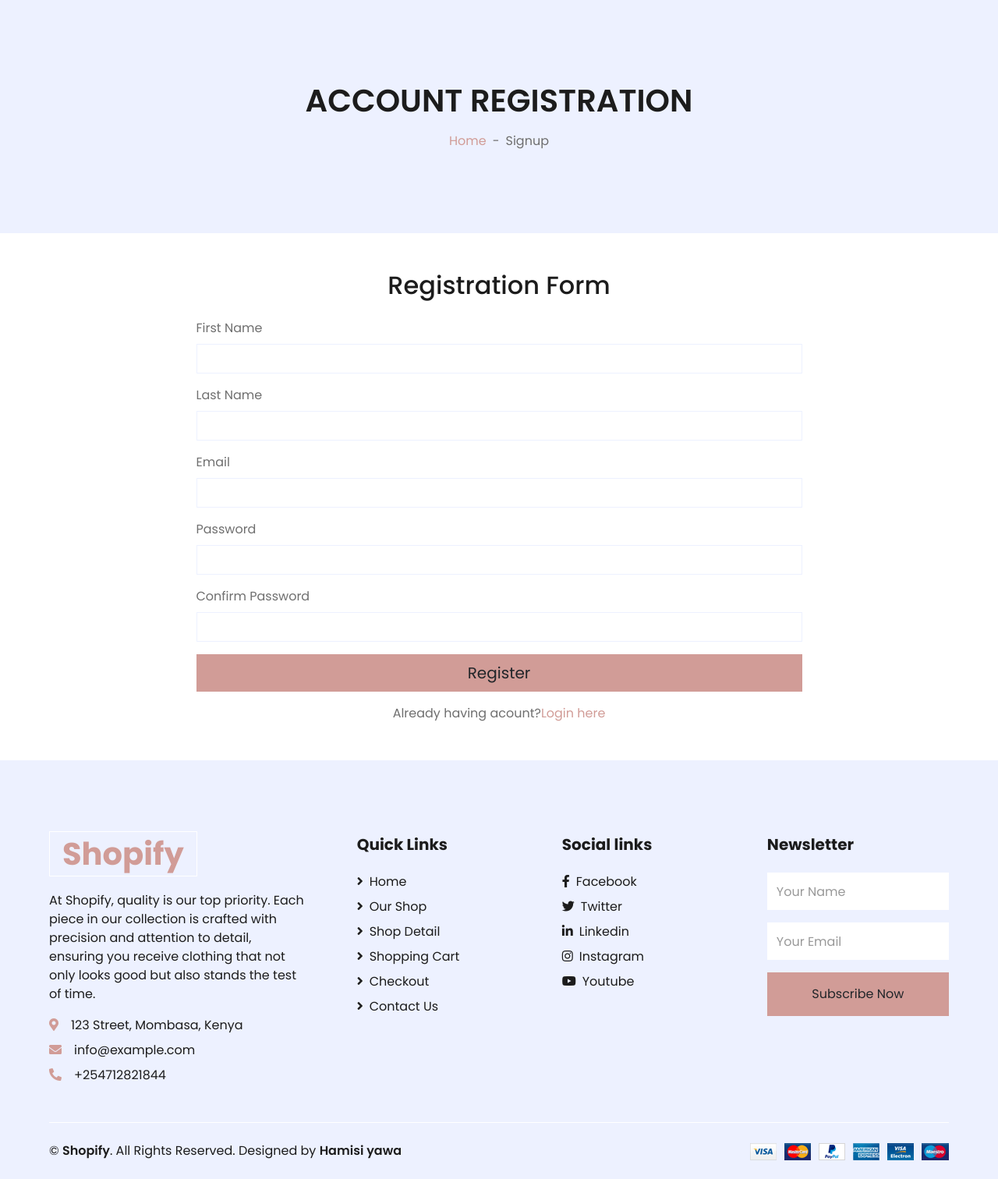
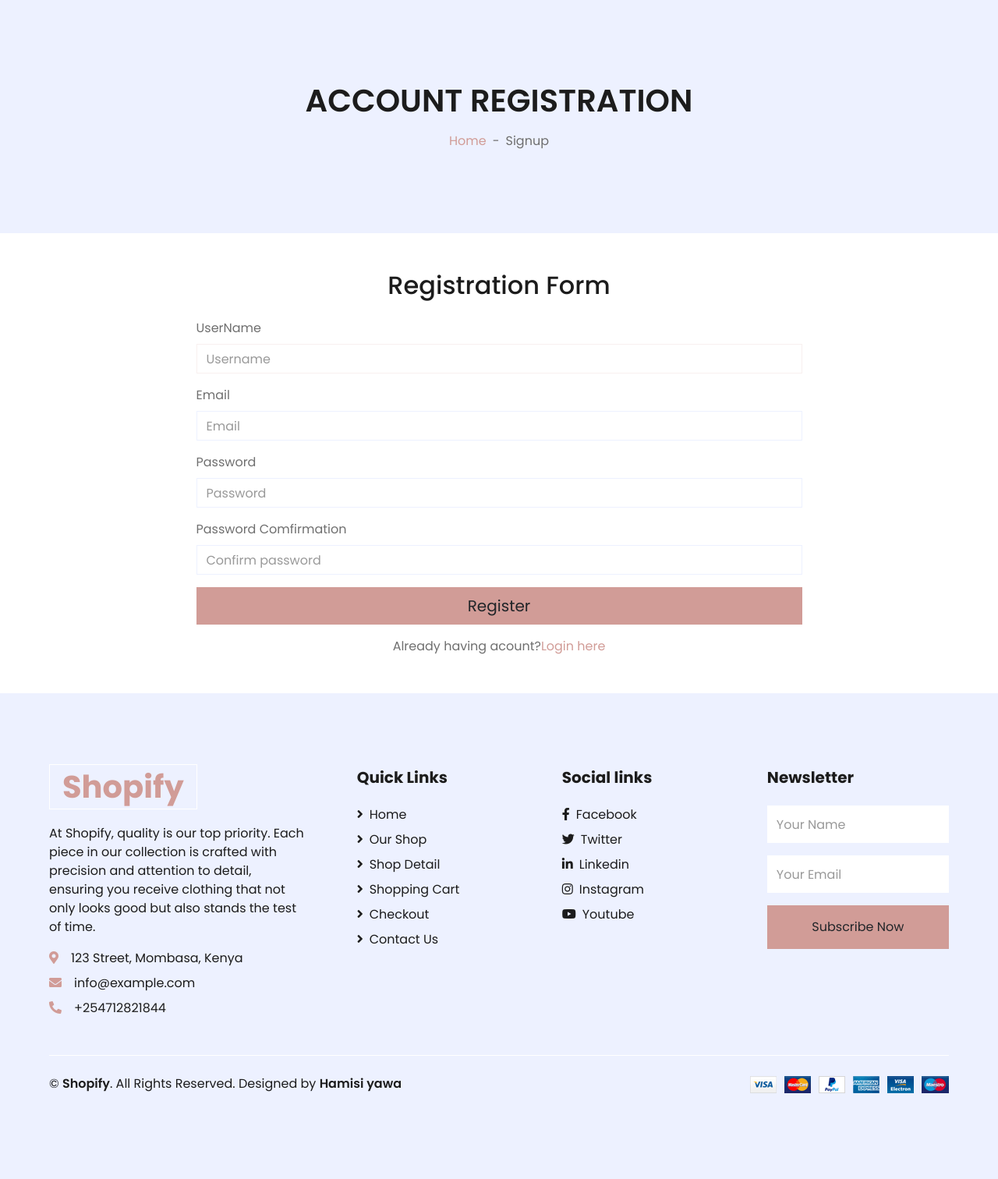
Before and after one commit to hamisiyawa/ecom, a Django app: page /register/ in a window 1280 px wide. Shown: the part 192-1704 px from the top of the page at 78% size. After the commit the page ends 1594 px from the top, so only its background shows below. Run offline with Django 3.2, Linux system fonts and the light colour scheme; data comes from the database, SQL or seed files in the repository; both versions use the stored data as it was after the commit; some libraries are stand-ins or nearby versions.

Commit message:
seventh commit

```diff
--- /dev/null
+++ b/shopify/forms.py
@@ -0,0 +1,10 @@
+from django.forms import ModelForm
+from django.contrib.auth.forms import UserCreationForm
+from django.contrib.auth.models import User
+from django import forms
+
+
+class CreateUserForm(UserCreationForm):
+    class Meta:
+        model = User
+        fields = ['username', 'email', 'password1', 'password2']
--- a/shopify/templates/index.html
+++ b/shopify/templates/index.html
@@ -124,7 +124,7 @@
               >
                 <h6 class="text-truncate mb-3">{{ product.product_title }}</h6>
                 <div class="d-flex justify-content-center">
-                  <h6>${{ product.price|floatformat:2 }}</h6>
+                  <h6>Ksh.{{ product.price|floatformat:2 }}</h6>
                 </div>
               </div>
               <div
--- a/shopify/templates/register.html
+++ b/shopify/templates/register.html
@@ -17,31 +17,46 @@
 <!-- Page Header End -->
     <div class="container">
         <h2 class="text-center mb-4">Registration Form</h2>
-        <form style="width: 70%; margin: auto;">
+        <form style="width: 70%; margin: auto;" method="POST" action="">
+            {% csrf_token %}
             <div class="mb-3">
-                <label for="firstName" class="form-label">First Name</label>
-                <input type="text" class="form-control" id="firstName" name="firstname" required>
-            </div>
-            <div class="mb-3">
-                <label for="lastName" class="form-label">Last Name</label>
-                <input type="text" class="form-control" id="lastName" name="lastname" required>
+                <label for="UserName" class="form-label">UserName</label>
+                {{ form.username }}
             </div>
             <div class="mb-3">
                 <label for="email" class="form-label">Email</label>
-                <input type="email" class="form-control" id="email" name="email" required>
+                {{ form.email }}
             </div>
             <div class="mb-3">
                 <label for="password" class="form-label">Password</label>
-                <input type="password" class="form-control" id="password" name="password1" required>
+                {{ form.password1 }}
             </div>
             <div class="mb-3">
-                <label for="confirmPassword" class="form-label">Confirm Password</label>
-                <input type="password" class="form-control" id="confirmPassword" name="password2" required>
+                <label for="password" class="form-label">Password Comfirmation</label>
+                {{ form.password2 }}
             </div>
+
             <button type="submit" class="btn btn-lg btn-block btn-primary mb-3">Register</button>
             <p class="text-center">Already having acount?<a href="{% url 'shopify:signin'%}">Login here</a></p>
         </form>
     </div>
 
+    <script>
+        let form_username = document.getElementById('id_username');
+        let form_email = document.getElementById('id_email');
+        let form_password = document.getElementById('id_password1');
+        let form_confirm_password = document.getElementById('id_password2');
 
+        form_username.placeholder = 'Username';
+        form_email.placeholder = 'Email';
+        form_password.placeholder = 'Password';
+        form_confirm_password.placeholder = 'Confirm password';
+
+        let form_fields = [form_username, form_email, form_password, form_confirm_password];
+
+        for (let field of form_fields) {
+            field.classList.add('form-control');
+        }
+
+    </script>
 {% endblock %}
--- a/shopify/views.py
+++ b/shopify/views.py
@@ -1,6 +1,11 @@
-from django.shortcuts import render
+from django.shortcuts import render, redirect
 from django.http import HttpResponse, JsonResponse
 from django.db.models import Count
+from django.forms import inlineformset_factory
+from django.contrib.auth.forms import UserCreationForm
+from django.contrib.auth import authenticate, login, logout
+from django.contrib import messages
+from . forms import CreateUserForm
 import json
 from .models import *
 import datetime
@@ -126,6 +131,18 @@ def contact(request):
 
 def signin(request):
 
+    if request.method == 'POST':
+        username = request.POST.get('username')
+        password = request.POST.get('password')
+
+        user = authenticate(request, username=username, password=password)
+
+        if user is not None:
+            login(request, user)
+            messages.success(request,'Login Successfully')
+            return redirect('shopify:home')
+
+
 
     # get data from utils.py
     data = cartData(request)
@@ -138,12 +155,24 @@ def signin(request):
     return render(request, 'signin.html',context)
 
 def register(request):
+    # register a new user
+    form = CreateUserForm()
+    if request.method == 'POST':
+        form = CreateUserForm(request.POST)
+        if form.is_valid():
+            form.save()
+            messages.success(request, 'Account created successfully. You can now log in.')
+            # Redirect to a success page or login page
+            return redirect('shopify:signin')
+        # else:
+            messages.error(request, 'Error creating your account. Please correct the errors below.')
 
     # get data from utils.py
     data = cartData(request)
     cartItems = data['cartItems']
 
     context = {
+        'form': form,
         'cartItems': cartItems,
         'name':'register'
     }
```
Also changed, not shown: shopify/templates/cart.html (+5 -5 lines), shopify/templates/checkout.html (+4 -4 lines), shopify/templates/common.html (+8 -0 lines), shopify/templates/shop.html (+6 -12 lines), shopify/templates/signin.html (+5 -4 lines), db.sqlite3.
